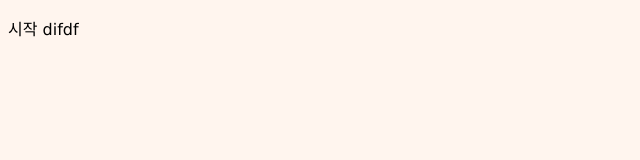
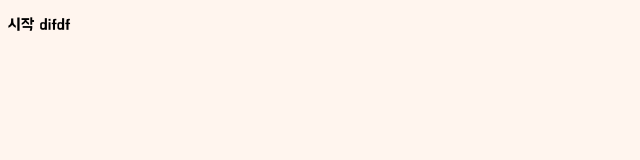
Before and after one commit to bringvotrevin/personalityTest, a plain HTML site: page index.html in a window 1280 px wide. Shown: the full height of the page, 0-640 px from the left. Drawn offline with Linux system fonts and the light colour scheme.

Commit message:
Design: 폰트변경(hanna)

```diff
--- a/css/test.css
+++ b/css/test.css
@@ -2,7 +2,12 @@
   background-color: seashell;
 }
 
+@font-face {
+  font-family: 'hanna';
+  src: url('../font/BMHANNA_11yrs_otf.otf');
+}
+
 * {
   /* TODO 폰트교체; */
-  font-family: Verdana, Geneva, Tahoma, sans-serif;
+  font-family: 'hanna';
 }
```
Also changed, not shown: font/BMHANNA_11yrs_otf.otf (added).
